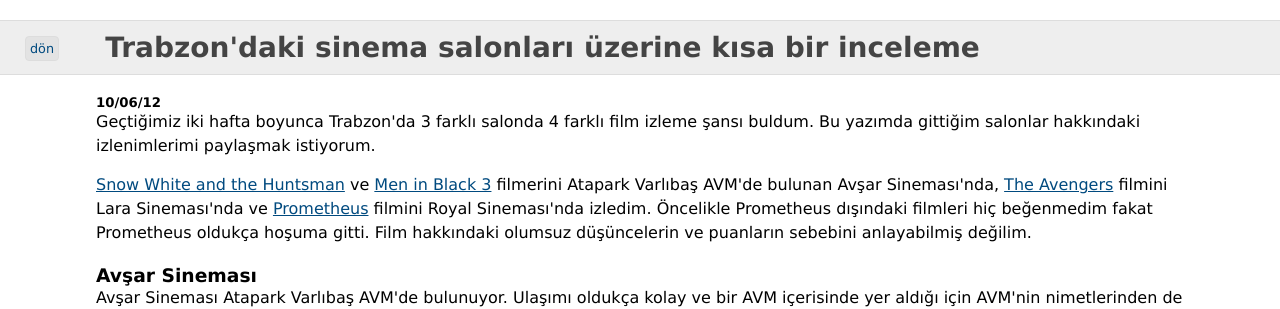
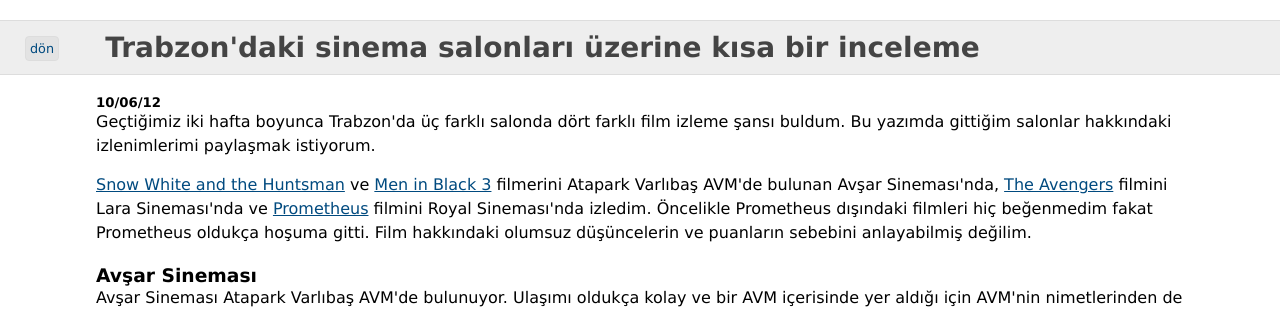
Before and after one commit to fehmicansaglam/fehmicansaglam.github.com, a Jekyll site: the page built from _posts/2012-06-10-trabzon-sinema-salonlari-uzerine-kisa-bir-inceleme.html, in a window 1280 px wide. Shown: the top 309 px of the page. Built offline with Jekyll 4.4.1, drawn with Linux system fonts in a browser that asks for light colours; comment, search, counter and statistics services are not loaded.

Commit message:
Fix format

```diff
--- a/_posts/2012-06-10-trabzon-sinema-salonlari-uzerine-kisa-bir-inceleme.html
+++ b/_posts/2012-06-10-trabzon-sinema-salonlari-uzerine-kisa-bir-inceleme.html
@@ -4,7 +4,7 @@
 ---
 
 <p>
-	Geçtiğimiz iki hafta boyunca Trabzon'da 3 farklı salonda 4 farklı film izleme şansı buldum. Bu yazımda gittiğim salonlar hakkındaki izlenimlerimi paylaşmak istiyorum.
+	Geçtiğimiz iki hafta boyunca Trabzon'da üç farklı salonda dört farklı film izleme şansı buldum. Bu yazımda gittiğim salonlar hakkındaki izlenimlerimi paylaşmak istiyorum.
 </p>
 
 <p>
@@ -18,7 +18,7 @@
 </p>
 
 <p>
-   Bu salonda hem 2 boyutlu hem de 3 boyutlu film izleme fırsatı buldum. Salonlar büyük, koltuklar ve koltuk aralıkları geniş, kısaca fiziksel olarak çok konforlu. Fakat 3 boyutlu film gözlükleri çok kaba olduğu için oldukça rahatsız ve kullanışsız. Öyle ki filme konsantre olmamı engellediğini bile söyleyebilirim. Ayrıca gittiğim iki filmde de ses kalitesini beğenmedim.
+  Bu salonda hem 2 boyutlu hem de 3 boyutlu film izleme fırsatı buldum. Salonlar büyük, koltuklar ve koltuk aralıkları geniş, kısaca fiziksel olarak çok konforlu. Fakat 3 boyutlu film gözlükleri çok kaba olduğu için oldukça rahatsız ve kullanışsız. Öyle ki filme konsantre olmamı engellediğini bile söyleyebilirim. Ayrıca gittiğim iki filmde de ses kalitesini beğenmedim.
 </p>
 
 <h3>Lara Sineması</h3>
```
